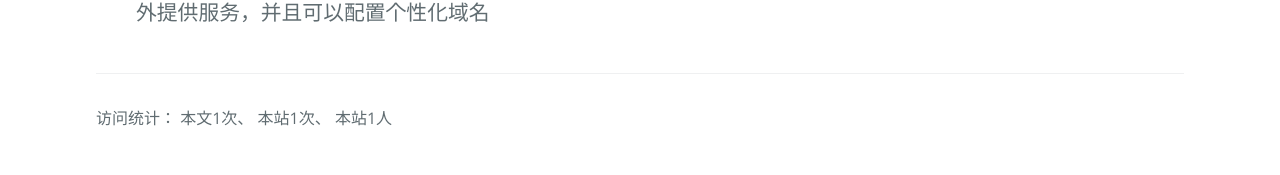
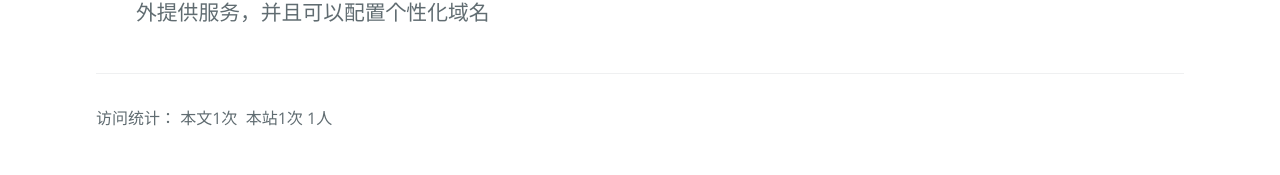
Before and after one commit to shangqianliu/jekyll.321zou.com, a Jekyll site: the page built from index.md, in a window 1280 px wide. Shown: the part 1143-1318 px from the top of the page. Built offline with Jekyll 4.4.1, drawn with Linux system fonts in a browser that asks for light colours; comment, search, counter and statistics services are not loaded; the repository's description, which GitHub fills in, is left out.

Commit message:
统计显示优化

```diff
--- a/_layouts/default.html
+++ b/_layouts/default.html
@@ -87,9 +87,9 @@
         <!-- 不蒜子统计 -->
         <script async src="//busuanzi.ibruce.info/busuanzi/2.3/busuanzi.pure.mini.js"></script>
           访问统计：
-          <span id="busuanzi_container_page_pv">本文<span id="busuanzi_value_page_pv">1</span>次</span>、
-          <span id="busuanzi_container_site_pv">本站<span id="busuanzi_value_site_pv">1</span>次</span>、
-          <span id="busuanzi_container_site_uv">本站<span id="busuanzi_value_site_uv">1</span>人</span>&nbsp;&nbsp;&nbsp;&nbsp;
+          <span id="busuanzi_container_page_pv">本文<span id="busuanzi_value_page_pv">1</span>次</span>&nbsp;
+          <span id="busuanzi_container_site_pv">本站<span id="busuanzi_value_site_pv">1</span>次</span>
+          <span id="busuanzi_container_site_uv"><span id="busuanzi_value_site_uv">1</span>人</span>&nbsp;&nbsp;&nbsp;&nbsp;
       </footer>
     </section>
 
```
